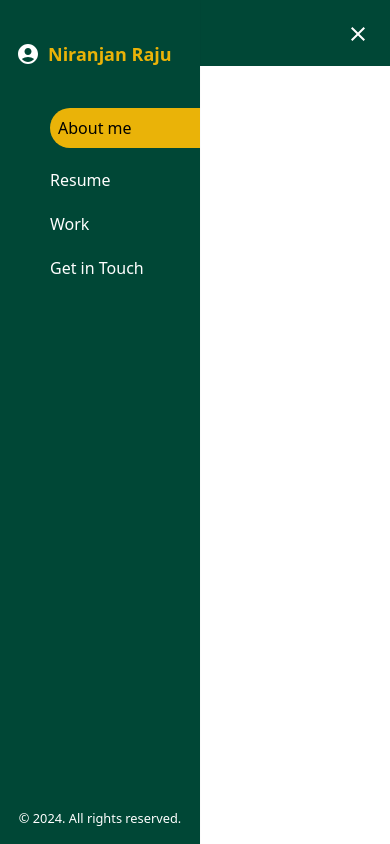
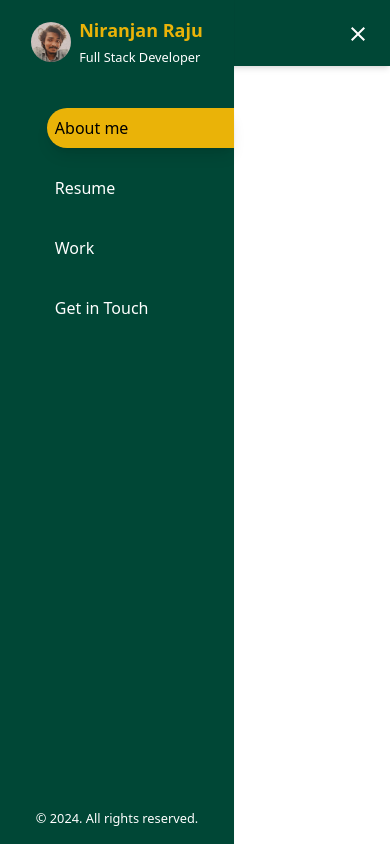
Before and after one commit to RajuNiranjan/raju_portfolio, a Next.js app: page / in a window 390 px wide. Both pictures are taken after a click on the button 358 px from the left and 32 px from the top of the page. Built offline with nearby package versions, Linux system fonts and the light colour scheme.

Commit message:
updated responsive sidemenu

```diff
--- a/src/components/NavBar/NavBar.jsx
+++ b/src/components/NavBar/NavBar.jsx
@@ -3,6 +3,8 @@
 import MenuIcon from "@mui/icons-material/Menu";
 import CloseIcon from "@mui/icons-material/Close";
 import AccountCircleIcon from "@mui/icons-material/AccountCircle";
+import sideMenuUserImg from "@/assets/sideMenuUserImg.png";
+import Image from "next/image";
 
 const NavBar = () => {
   const [showMenu, setShowMenu] = useState(false);
@@ -24,7 +26,7 @@
   }, [menuRef]);
 
   return (
-    <nav className="bg-[#004736] text-white font-medium">
+    <nav className="bg-[#004736] text-white font-medium sticky top-0 shadow-md">
       <div className="flex items-center justify-between px-5 md:px-14 py-5">
         <div>
           <Link href="">
@@ -48,8 +50,7 @@
           </ul>
           <button
             className="md:hidden transition-all duration-300 relative"
-            onClick={() => setShowMenu(!showMenu)}
-          >
+            onClick={() => setShowMenu(!showMenu)}>
             {showMenu ? (
               <CloseIcon className="w-6 h-6 transition-all duration-300" />
             ) : (
@@ -59,26 +60,34 @@
           {showMenu && (
             <div
               ref={menuRef}
-              className="absolute top-0 left-0 h-full  shadow-sm bg-[#004736] w-[200px] flex flex-col justify-between  md:hidden"
-            >
-              <div>
-                <div className="my-10 flex items-center px-4 gap-2">
-                  <AccountCircleIcon className="text-[34px]" />
-                  <h1 className="text-yellow-500 font-bold text-lg">
-                    Niranjan Raju
-                  </h1>
+              className="absolute top-0 left-0 h-screen  shadow-sm bg-[#004736] w-[60%] flex flex-col justify-between  md:hidden">
+              <div className="flex flex-col gap-10">
+                <div className=" flex items-center px-4 justify-center  gap-2 mt-4">
+                  <Image
+                    src={sideMenuUserImg}
+                    alt=""
+                    width={40}
+                    height={40}
+                    className="rounded-full"
+                  />
+                  <div>
+                    <h1 className="text-yellow-500 font-bold text-lg">
+                      Niranjan Raju
+                    </h1>
+                    <small>Full Stack Developer</small>
+                  </div>
                 </div>
-                <ul className="flex flex-col gap-5 float-end">
-                  <li className="bg-yellow-500 p-2 rounded-l-full text-black  w-[150px]">
+                <ul className="flex flex-col gap-5 items-end justify-center w-full">
+                  <li className="bg-yellow-500 p-2 rounded-l-full shadow-lg text-black w-[80%]">
                     <Link href="">About me</Link>
                   </li>
-                  <li>
+                  <li className=" p-2 rounded-l-full text-white w-[80%]">
                     <Link href="">Resume</Link>
                   </li>
-                  <li>
+                  <li className=" p-2 rounded-l-full text-white w-[80%]">
                     <Link href="">Work</Link>
                   </li>
-                  <li>
+                  <li className=" p-2 rounded-l-full text-white w-[80%]">
                     <Link href="">Get in Touch</Link>
                   </li>
                 </ul>
```
Also changed, not shown: src/assets/sideMenuUserImg.png (added).
